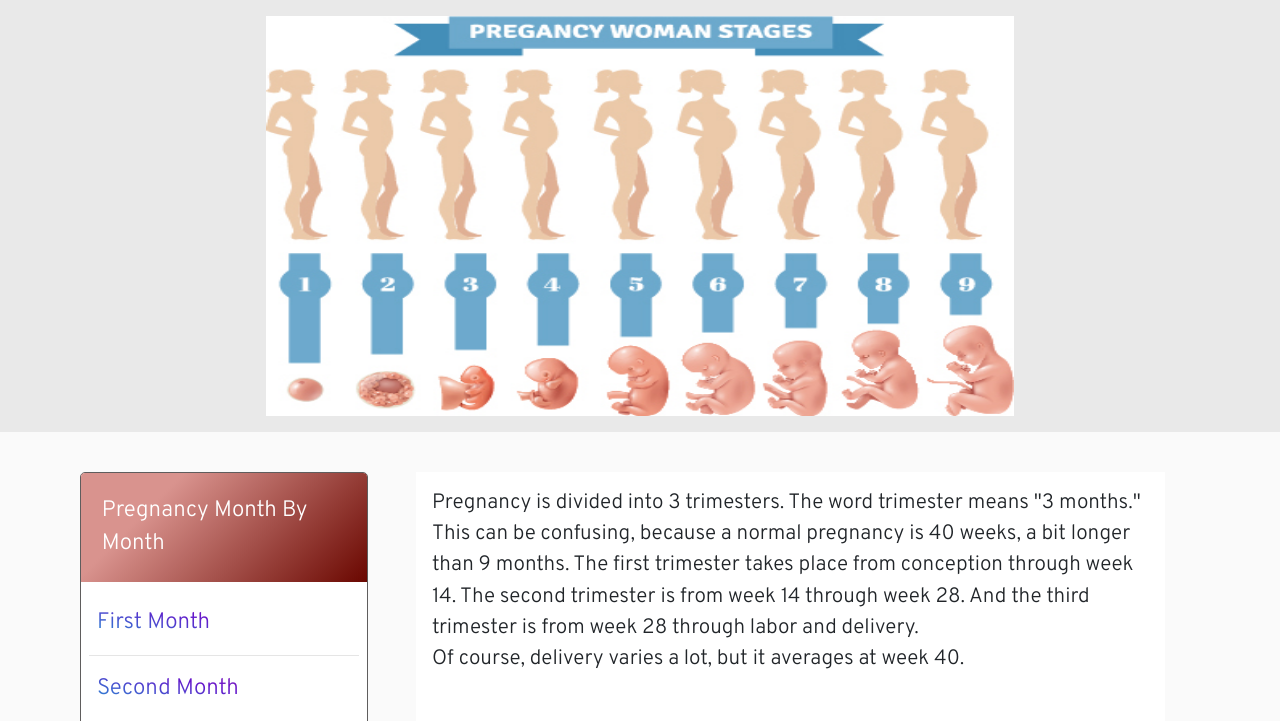
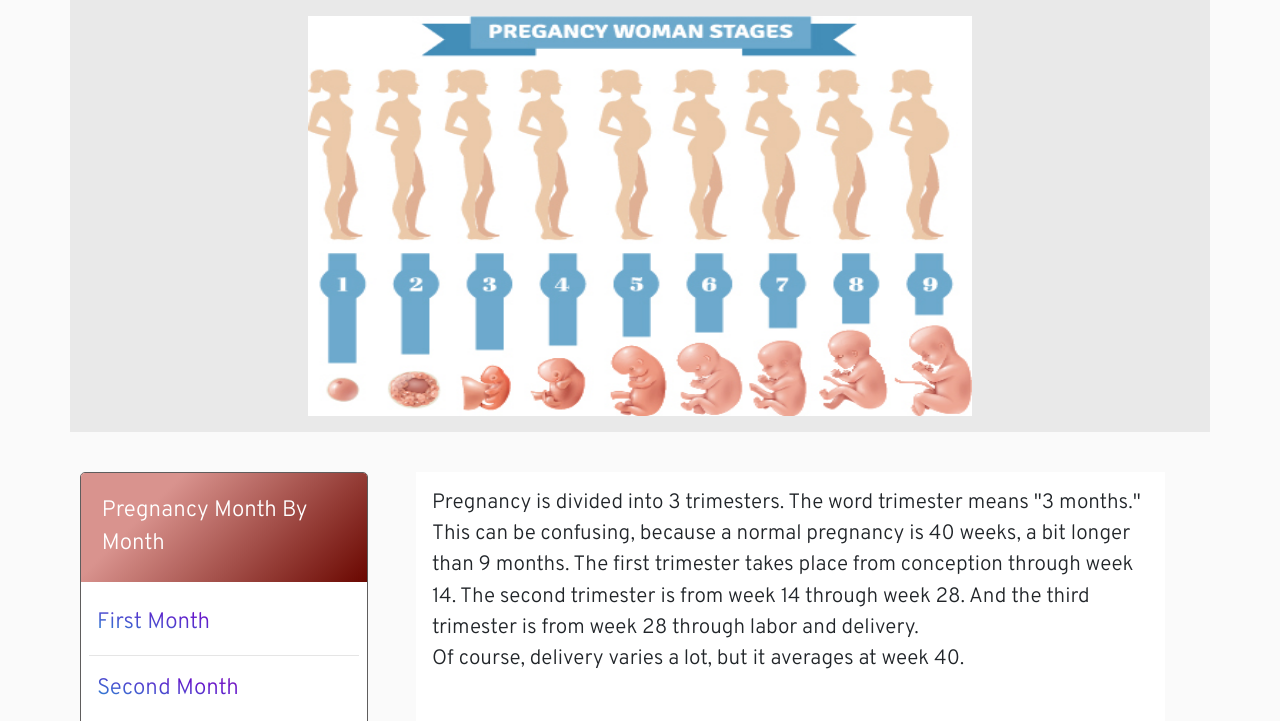
Before and after one commit to somya51p/SAFehER, a Django app: page /information/ in a window 1280 px wide. Shown: the part 56-777 px from the top of the page. Run offline with Django 3.2, Linux system fonts and the light colour scheme; the visitor is signed in with stand-in values (Sample User, id 1); some libraries are stand-ins or nearby versions.

Commit message:
Information page improved

```diff
--- a/women/templates/information.html
+++ b/women/templates/information.html
@@ -14,6 +14,7 @@
 }
 
 .header_img{
+  max-width: 100%;
   min-width: 60%;
   height: 25rem;
 }
@@ -164,7 +165,7 @@ hr{
 </style>
 </head>
 <body>
-  <div class="header"id="header">
+  <div class="container header"id="header">
     <center><img class="header_img" src="{% static 'images/Women.jpg' %}"></center>
 
   </div>
```
